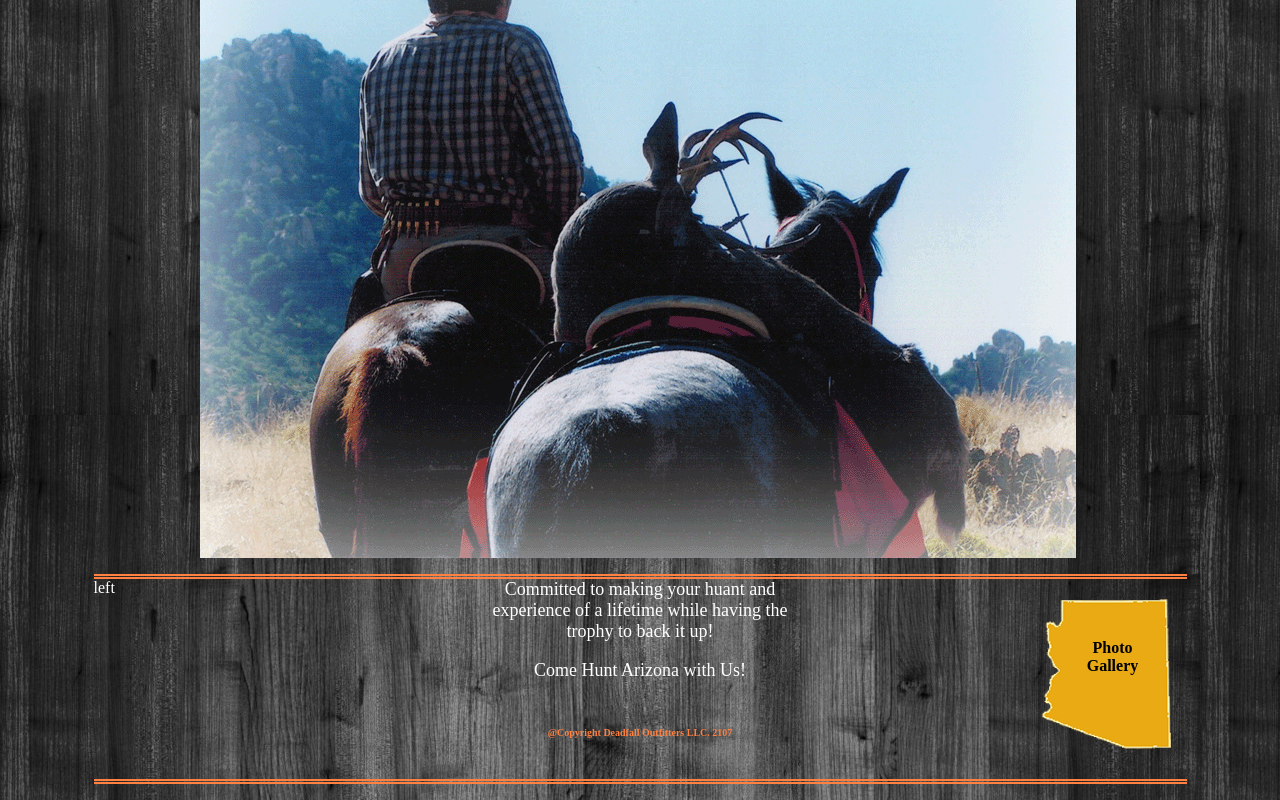
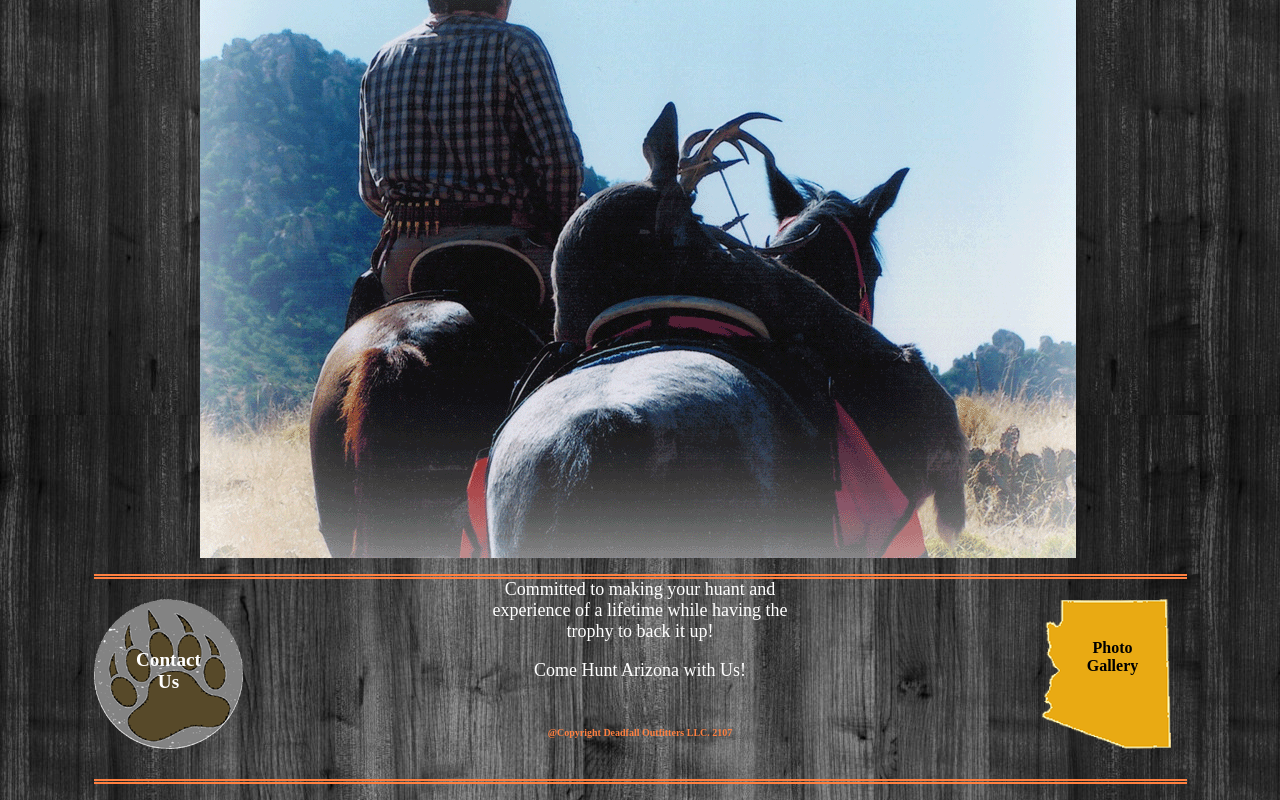
Before and after one commit to jasonpjones/deadfall, a website: page index.html in a window 1280 px wide. Shown: the part 335-1135 px from the top of the page. Drawn offline with nearby package versions, Linux system fonts and the light colour scheme.

Commit message:
footer left link to pricing

```diff
--- a/index.html
+++ b/index.html
@@ -35,7 +35,7 @@
                         <li><a id="ahome" href="home.html">Home</a></li>
                         <li><a href="guides.html">Guides</a></li>
                         <li><a href="hunts.html">Hunts</a></li>
-                        <li><a href="pricing.html">Pricing</a></li>
+                        <li><a id="apricing" href="pricing.html">Pricing</a></li>
                         <li><a id="agallery" href="gallery.html">Photos</a></li>
                     </ul>
                 </nav>
@@ -46,7 +46,11 @@
         </div>
         <footer>
             <div class="footer_content">
-                <div class="footer_left">left</div>
+                <div class="footer_left">
+                    <div class="footer_contact_link">
+                        <p>Contact<br/>Us</p>
+                    </div>
+                </div>
 
                 <div class="footer_center">
                     <div class="footer_phrase">
--- a/src/dfo_app.js
+++ b/src/dfo_app.js
@@ -189,4 +189,8 @@ $(function() {
     $(".footer_photo_link").on('click', function() {
         $("#agallery").trigger('click');
     });
+
+    $(".footer_contact_link").on('click', function () {
+        $("#apricing").trigger('click');
+    });
 });
--- a/styles/layout.css
+++ b/styles/layout.css
@@ -73,13 +73,6 @@ header, footer {
     margin-right: 15px;
 }
 
-#a_footer_photo_link
-{
-    text-decoration: none;
-    color: black;
-}
-
-
 .footer_photo_link, .footer_photo_link > p
 {
     cursor: pointer;
@@ -95,7 +88,30 @@ header, footer {
     font-weight: bold;
 }
 
+.footer_contact_link
+{
+    height: 150px;
+    width: 150px;
+    background-image: url('../images/bearpaw.png');
+    background-repeat: no-repeat;
+    background-position: center;
+    margin-top: 20px;
+    left: 15px;
+}
 
+.footer_contact_link > p
+{
+    color: white;
+    padding-top: 50px;
+    font-weight: bold;
+    font-size: larger;
+}
+
+.footer_contact_link, .footer_contact_link > p
+{
+    cursor: pointer;
+    cursor: hand;
+}
 
 
 .logo_image {
```
Also changed, not shown: images/bearpaw.png (added).
